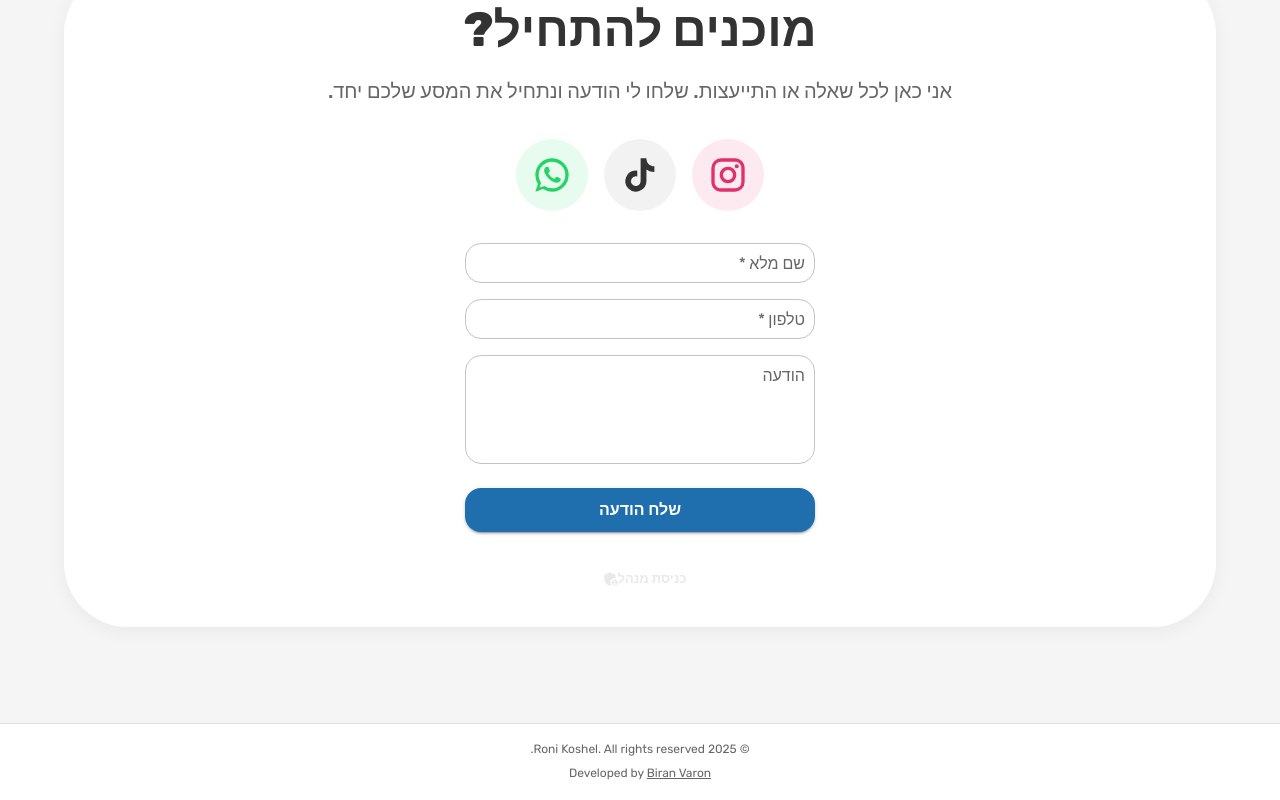
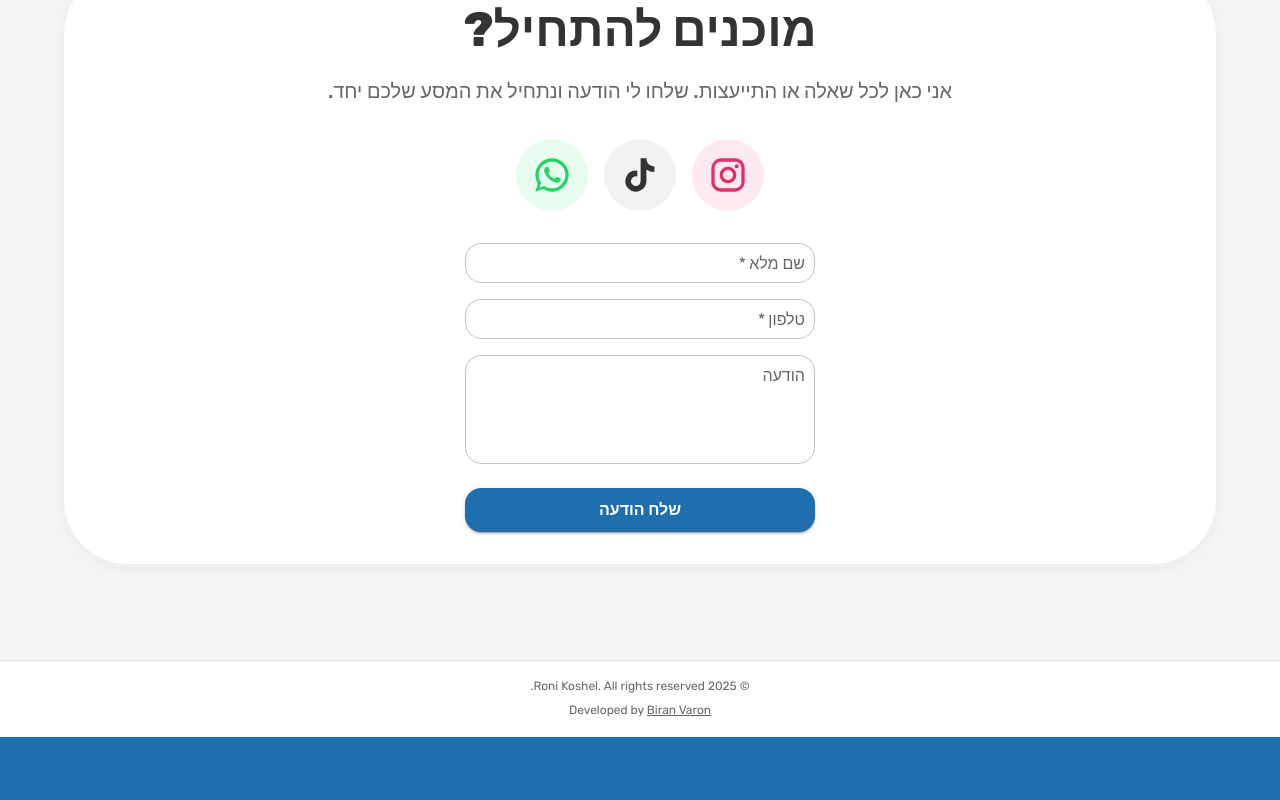
Before and after one commit to BiranV/ronikoshel, a React (Vite) app: page / in a window 1280 px wide. Shown: the part 2641-3441 px from the top of the page. After the commit the page ends 3378 px from the top, so only its background shows below. Built offline with nearby package versions, Linux system fonts and the light colour scheme.

Commit message:
Update service worker revision and comment out admin login box in App component

```diff
--- a/dev-dist/sw.js
+++ b/dev-dist/sw.js
@@ -82,7 +82,7 @@ define(['./workbox-5a5d9309'], (function (workbox) { 'use strict';
     "revision": "3ca0b8505b4bec776b69afdba2768812"
   }, {
     "url": "index.html",
-    "revision": "0.144b1sk0d08"
+    "revision": "0.rp8tdelu9c"
   }], {});
   workbox.cleanupOutdatedCaches();
   workbox.registerRoute(new workbox.NavigationRoute(workbox.createHandlerBoundToURL("index.html"), {
--- a/src/App.tsx
+++ b/src/App.tsx
@@ -1183,7 +1183,7 @@ export default function App() {
                 </Button>
               </Box>
 
-              <Box
+              {/* <Box
                 sx={{
                   mt: 4,
                   opacity: 0.1,
@@ -1196,10 +1196,11 @@ export default function App() {
                   color="inherit"
                   endIcon={<AdminPanelSettingsIcon />}
                   onClick={() => setShowLoginModal(true)}
+                  sx={{ gap: 1 }}
                 >
                   כניסת מנהל
                 </Button>
-              </Box>
+              </Box> */}
             </Box>
           </Container>
         )}
```
